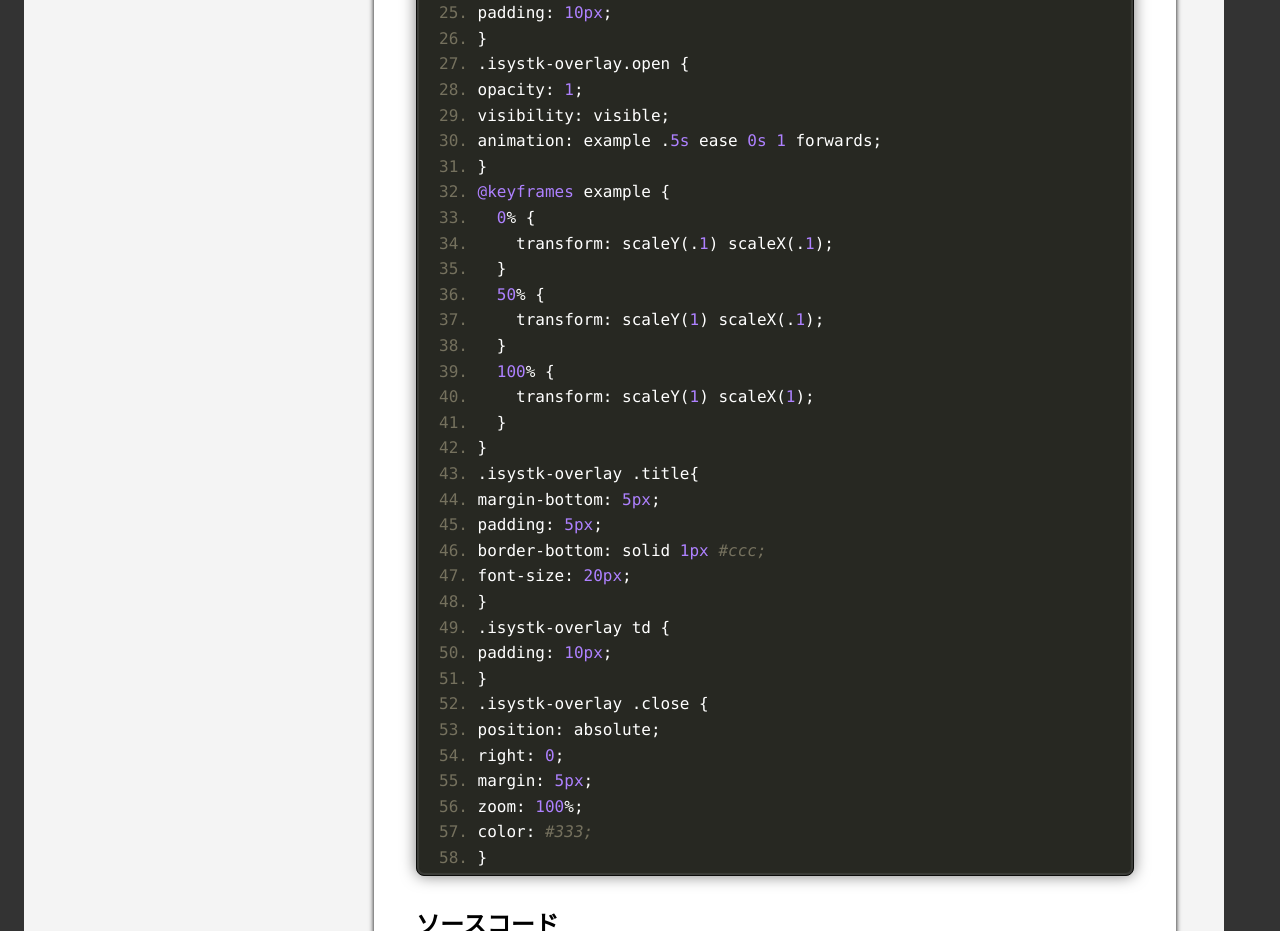
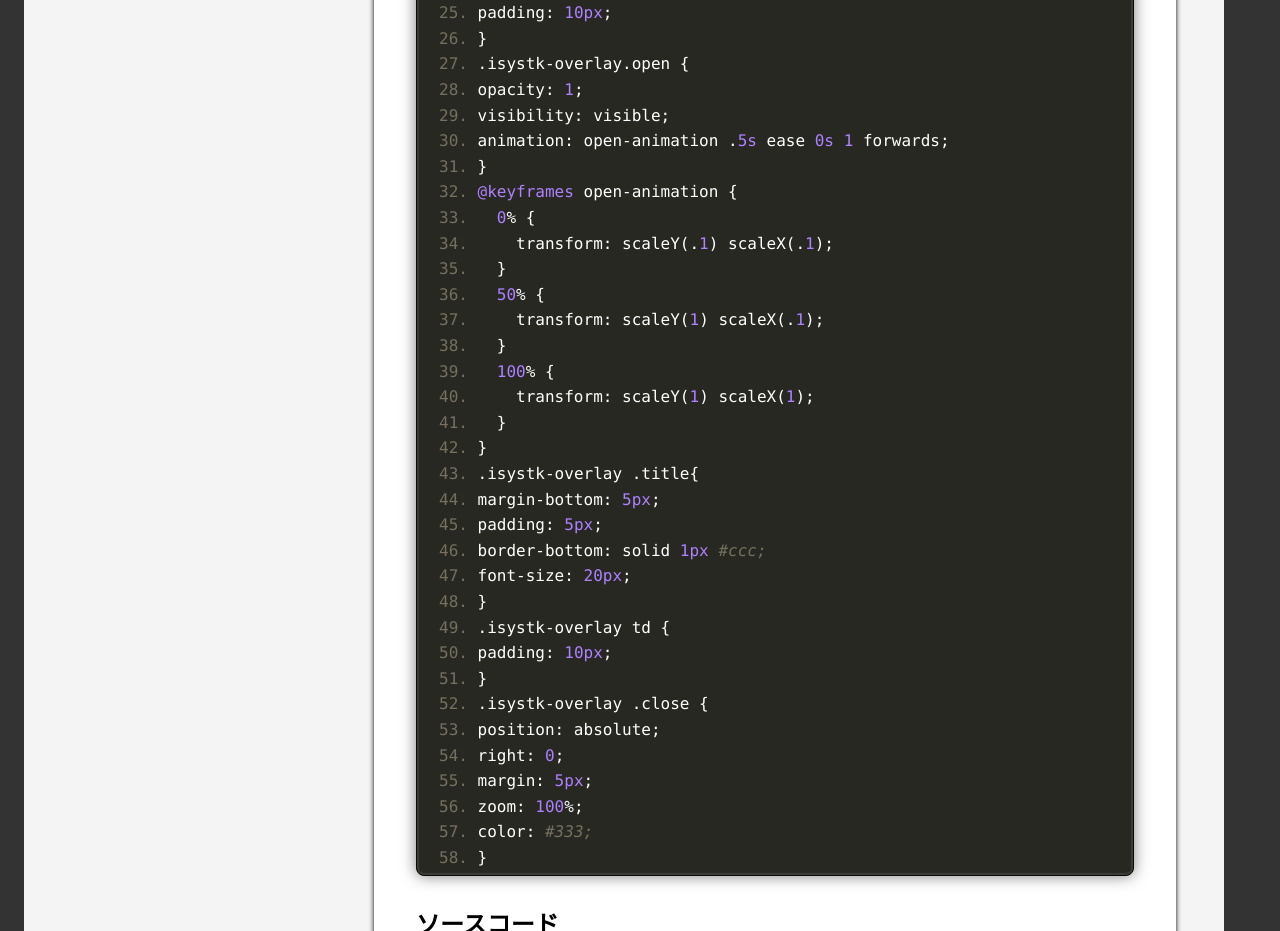
Before and after one commit to isystk/jquery-isystkOverlay, a website built with webpack: page src/assets/index.html in a window 1280 px wide. Shown: the part 1494-2425 px from the top of the page. Built offline with nearby package versions, Linux system fonts and the light colour scheme.

Commit message:
オーバーレイのサンプルが完成

```diff
--- a/src/assets/index.html
+++ b/src/assets/index.html
@@ -70,9 +70,9 @@ padding: 10px;
 .isystk-overlay.open {
 opacity: 1;
 visibility: visible;
-animation: example .5s ease 0s 1 forwards;
+animation: open-animation .5s ease 0s 1 forwards;
 }
-@keyframes example {
+@keyframes open-animation {
   0% {
     transform: scaleY(.1) scaleX(.1);
   }
```
Also changed, not shown: dist/index.html.
